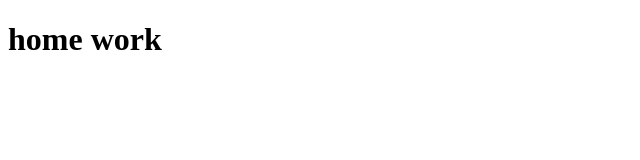
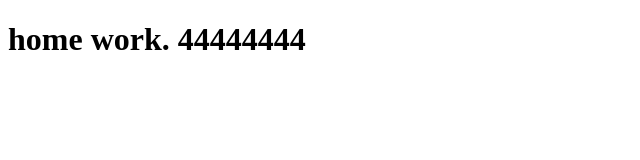
Before and after one commit to sayVIT/qatest-vitaliy-kashpurenko, a plain HTML site: page index.html in a window 1280 px wide. Shown: the whole page, without its empty margins (0-640 px from the left). Drawn offline with Linux system fonts and the light colour scheme.

Commit message:
Update index.html

```diff
--- a/index.html
+++ b/index.html
@@ -7,6 +7,6 @@
     <title>home work</title>
 </head>
 <body>
-    <h1>home work</h1>
+    <h1>home work.  44444444</h1>
 </body>
 </html>
```
